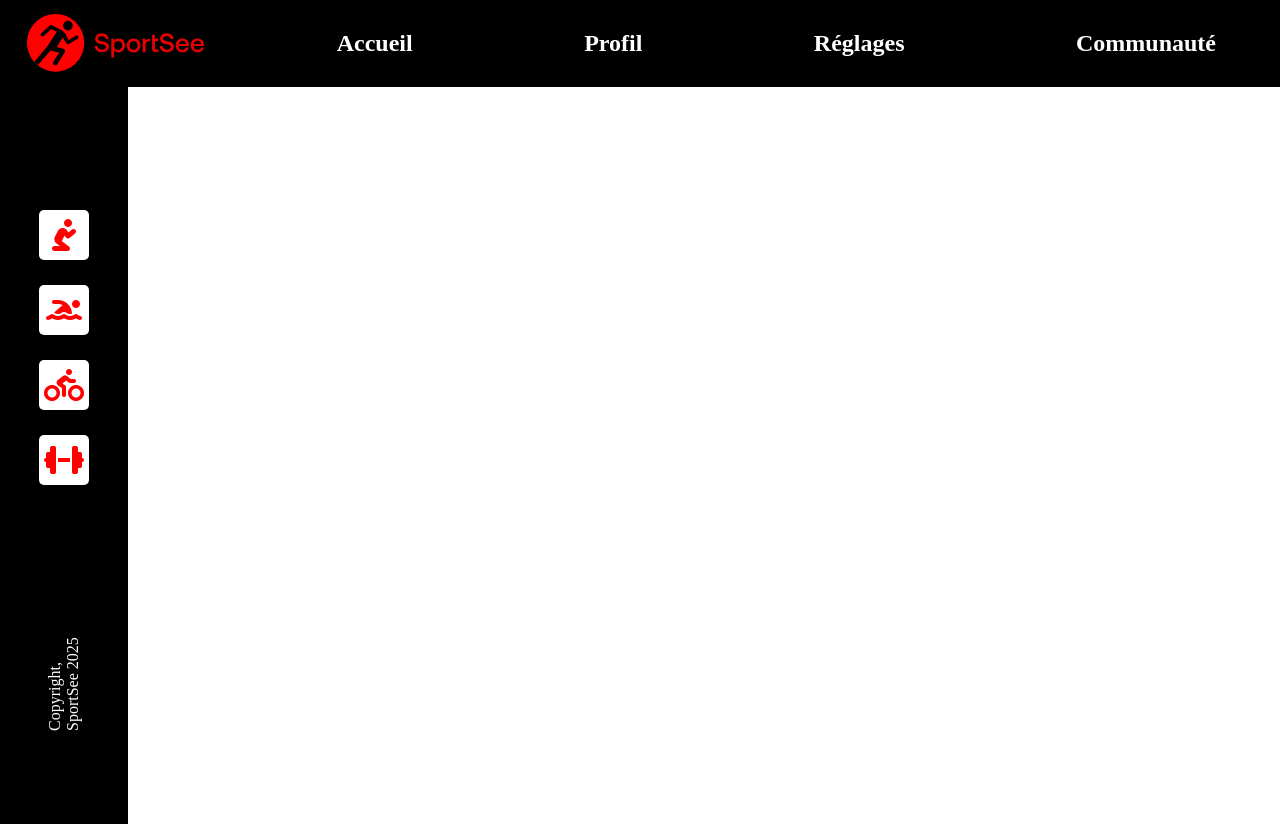
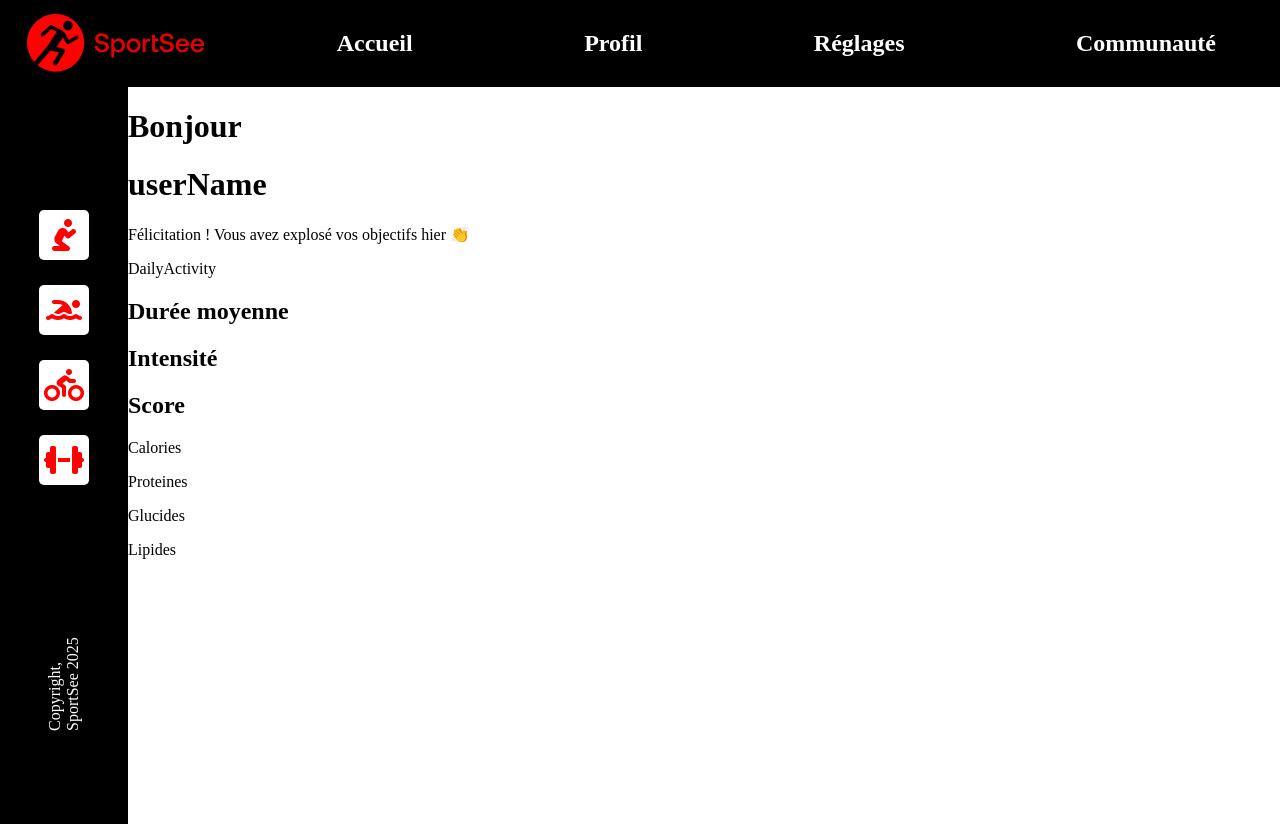
Before and after one commit to JohnMFY/Projet_12_SportSee, a React (Vite) app in the folder Frontend/: page / in a window 1280 px wide. Built offline with nearby package versions, Linux system fonts and the light colour scheme; no server answers.

Commit message:
creation of componants

```diff
--- /dev/null
+++ b/Frontend/src/components/DailyActivity.jsx
@@ -0,0 +1,9 @@
+import React from 'react'
+
+function DailyActivity() {
+  return (
+    <div>DailyActivity</div>
+  )
+}
+
+export default DailyActivity
--- /dev/null
+++ b/Frontend/src/components/Dashborad.jsx
@@ -0,0 +1,33 @@
+import React from 'react'
+import Hello from './Hello'
+import DailyActivity from './DailyActivity'
+import SessionsDatas from './SessionsDatas'
+import Nutrition from './Nutrition'
+
+let test ='userName'
+
+function Dashborad() {
+    async function userData() {
+        try{
+            const data = await fetch(`http://localhost:3000/user/12`)
+            .then((data)=> data.json())
+            console.log(data)
+            return data
+        } catch(err){
+            console.log(err);
+        }
+    }userData()
+
+  return (
+    <div className='dashboard'>
+        <Hello
+        userName= {test}//.userInfos.firstName
+        />
+        <DailyActivity/>
+        <SessionsDatas/>
+        <Nutrition/>
+    </div>
+  )
+}
+
+export default Dashborad
--- /dev/null
+++ b/Frontend/src/components/Hello.jsx
@@ -0,0 +1,15 @@
+import React from 'react'
+
+function Hello(props) {
+  return (
+    <div className='greetings'>
+        <span>
+            <h1>Bonjour</h1>
+            <h1 className='Name'>{props.userName}</h1>
+        </span>
+        <p>Félicitation ! Vous avez explosé vos objectifs hier 👏</p>
+    </div>
+  )
+}
+
+export default Hello
--- a/Frontend/src/components/Nav.scss
+++ b/Frontend/src/components/Nav.scss
@@ -7,6 +7,7 @@
     flex-flow: column nowrap;
     width: 10%;
     height:92.2vh;
+    float: left;
     .icon{
         .fa-solid{
             width: 50px;
--- /dev/null
+++ b/Frontend/src/components/Nutrition.jsx
@@ -0,0 +1,22 @@
+import React from 'react'
+
+function Nutrition() {
+  return (
+    <div className='nutrition'>
+        <div className='calorie'>
+            <p>Calories</p>
+        </div>
+        <div className='proteine'>
+            <p>Proteines</p>
+        </div>
+        <div className='glucide'>
+            <p>Glucides</p>
+        </div>
+        <div className='lipide'>
+            <p>Lipides</p>
+        </div>
+    </div>
+  )
+}
+
+export default Nutrition
--- /dev/null
+++ b/Frontend/src/components/SessionsDatas.jsx
@@ -0,0 +1,19 @@
+import React from 'react'
+
+function SessionsDatas() {
+  return (
+    <div className='sessionsDatas'>
+        <div className='activitiesTime'>
+            <h2>Durée moyenne</h2>
+        </div>
+        <div className='intensity'>
+            <h2>Intensité</h2>
+        </div>
+        <div className='score'>
+            <h2>Score</h2>
+        </div>
+    </div>
+  )
+}
+
+export default SessionsDatas
--- a/Frontend/src/main.jsx
+++ b/Frontend/src/main.jsx
@@ -2,11 +2,13 @@ import { StrictMode } from 'react'
 import { createRoot } from 'react-dom/client'
 import Header from './components/Header'
 import Nav from './components/Nav'
+import Dashborad from './components/Dashborad'
 import "./main.scss"
 
 createRoot(document.getElementById('root')).render(
   <StrictMode>
-    <Header />
-    <Nav />
+    <Header/>
+    <Nav/>
+    <Dashborad/>
   </StrictMode>,
 )
```
Also changed, not shown: Frontend/src/components/Hello.scss (added).
